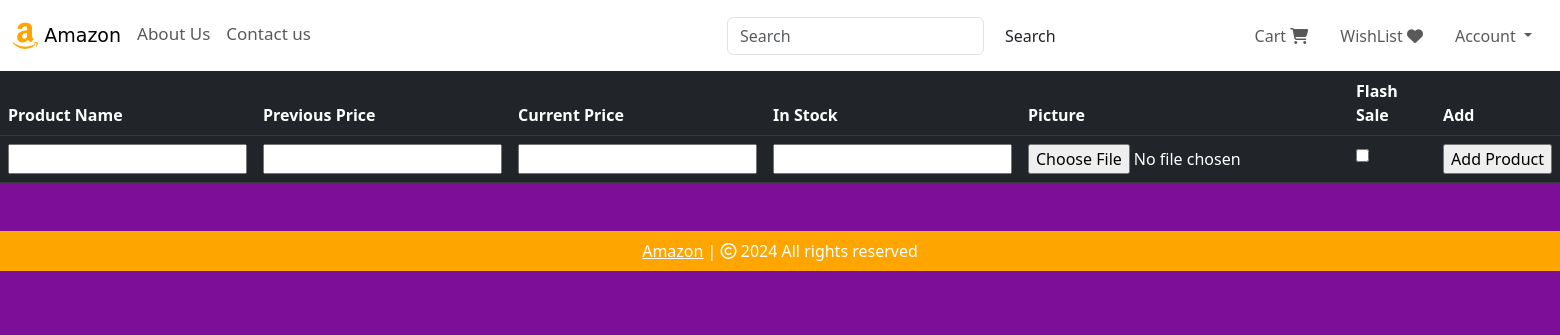
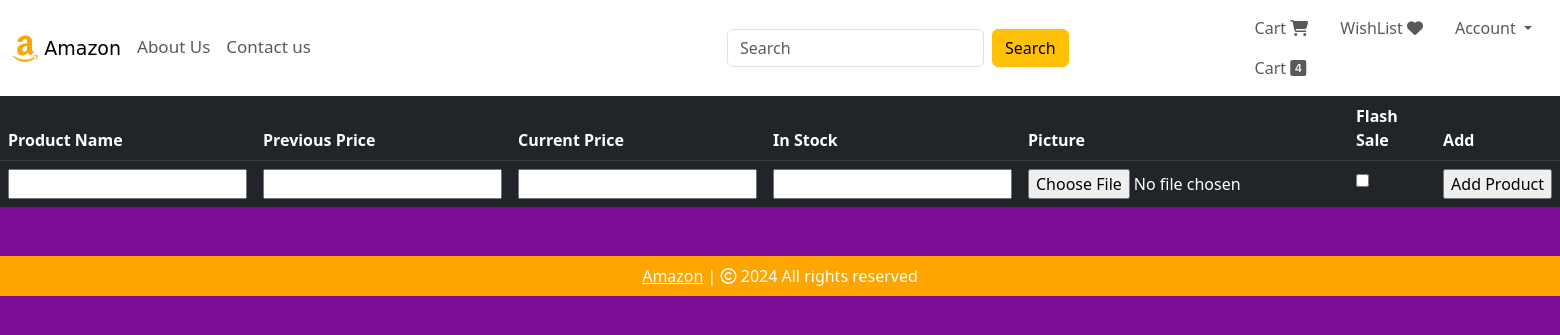
Before and after one commit to pereruannabaala/Shopify, a Flask app: page /admin/add-shop-items in a window 1560 px wide. Shown: the top 335 px of the page. Run offline with Flask 3, Linux system fonts and the light colour scheme; a user stored in the database is signed in; parts of the project's set-up code (start-up, migrations or seed data) failed here and were passed over; some libraries are stand-ins or nearby versions.

Commit message:
add bootstrap icons

```diff
--- a/website/templates/index.html
+++ b/website/templates/index.html
@@ -44,7 +44,7 @@
 
         <form class="d-flex" role="search" action="/search" style="margin-right: 170px;" method="POST">
           <input class="form-control me-2" name="search" type="search" placeholder="Search" aria-label="Search">
-          <button class="btn" type="submit">Search</button>
+          <button class="btn btn-warning" type="submit">Search</button>
         </form>
       </div>
 
@@ -57,6 +57,11 @@
           <a class="nav-link text-grey" href="/cart"><span class="badge bg-success"></span> Cart
             <i class="fa-solid fa-cart-shopping"></i>
           </a>
+
+          <a class="nav-link text-grey" href="/cart"><span class="badge bg-success"></span> Cart
+            <i class="bi bi-4-square-fill"></i>
+          </a>
+
           {% else %}
           <a class="nav-link text-grey" href="/cart"><span class="badge bg-success"></span> Cart
             <i class="bi bi-{{ cart | length }}-square-fill"></i>
```
